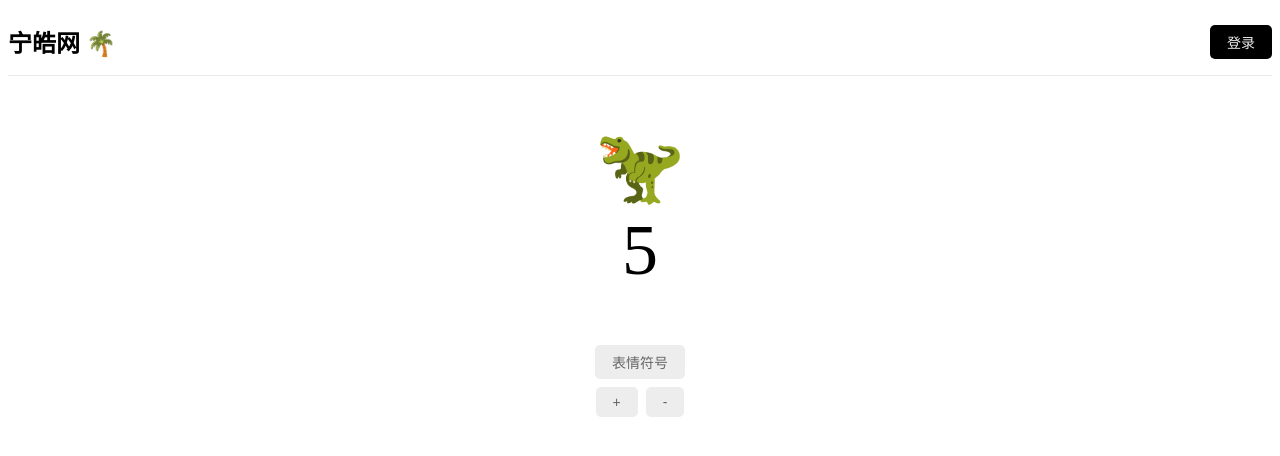
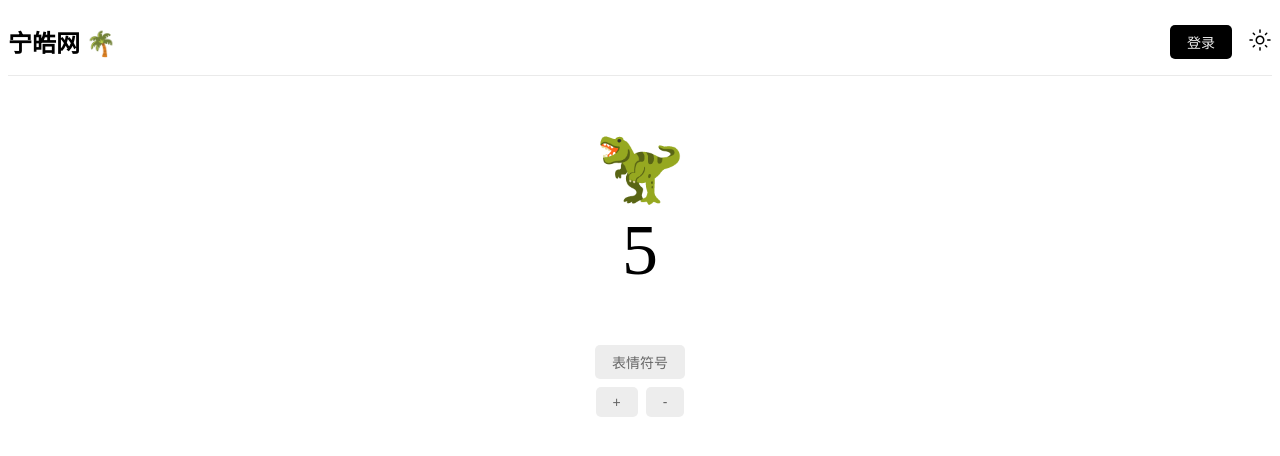
Before and after one commit to ninghao/ninghao-react-w22, a React (Create React App) app: page / in a window 1280 px wide. Shown: the top 456 px of the page. Built offline with nearby package versions, Linux system fonts and the light colour scheme.

Commit message:
用 Context 给 React 组件传递数据

```diff
--- a/src/app/app.tsx
+++ b/src/app/app.tsx
@@ -1,13 +1,27 @@
+import { createContext, Dispatch, SetStateAction, useState } from 'react';
 import AppHeader from './components/app-header';
 // import PostIndex from '../post/index/post-index';
 import AppHook from './hook/app-hook';
 
+type AppContextValue = {
+  theme: string;
+  setTheme?: Dispatch<SetStateAction<string>>;
+};
+
+export const AppContext = createContext<AppContextValue>({
+  theme: 'light',
+});
+
 const App = () => {
+  const [theme, setTheme] = useState('light');
+
   const element = (
-    <div className="container">
-      <AppHeader />
-      <AppHook />
-    </div>
+    <AppContext.Provider value={{ theme, setTheme }}>
+      <div className="container">
+        <AppHeader />
+        <AppHook />
+      </div>
+    </AppContext.Provider>
   );
 
   return element;
--- a/src/app/components/app-header.css
+++ b/src/app/components/app-header.css
@@ -9,4 +9,5 @@
 .app-header > .content {
   display: flex;
   align-items: center;
+  gap: 16px;
 }
--- a/src/app/components/app-header.tsx
+++ b/src/app/components/app-header.tsx
@@ -1,5 +1,8 @@
 import { Component, MouseEvent } from 'react';
 import AppButton from 'app/components/app-button';
+import { AppContext } from 'app/app';
+import lightIcon from 'app/icons/light.svg';
+import darkIcon from 'app/icons/dark.svg';
 import './app-header.css';
 
 type AppHeaderProps = {
@@ -64,6 +67,8 @@ class AppHeader extends Component<AppHeaderProps, AppHeaderState> {
     );
 
     return (
+      <AppContext.Consumer>
+        {({ theme, setTheme }) => (
           <div className="app-header">
             <h1
               onClick={this.changeEmoji}
@@ -75,8 +80,25 @@ class AppHeader extends Component<AppHeaderProps, AppHeaderState> {
             <div className="content">
               {isLoggedIn && <div>你好，开发者！</div>}
               {isLoggedIn ? logoutAction : loginAction}
+              <div>
+                {theme === 'light' ? (
+                  <img
+                    src={lightIcon}
+                    alt=""
+                    onClick={() => setTheme!('dark')}
+                  />
+                ) : (
+                  <img
+                    src={darkIcon}
+                    alt=""
+                    onClick={() => setTheme!('light')}
+                  />
+                )}
               </div>
             </div>
+          </div>
+        )}
+      </AppContext.Consumer>
     );
   }
 }
```
Lines whose indentation alone changed are shown as unchanged.
